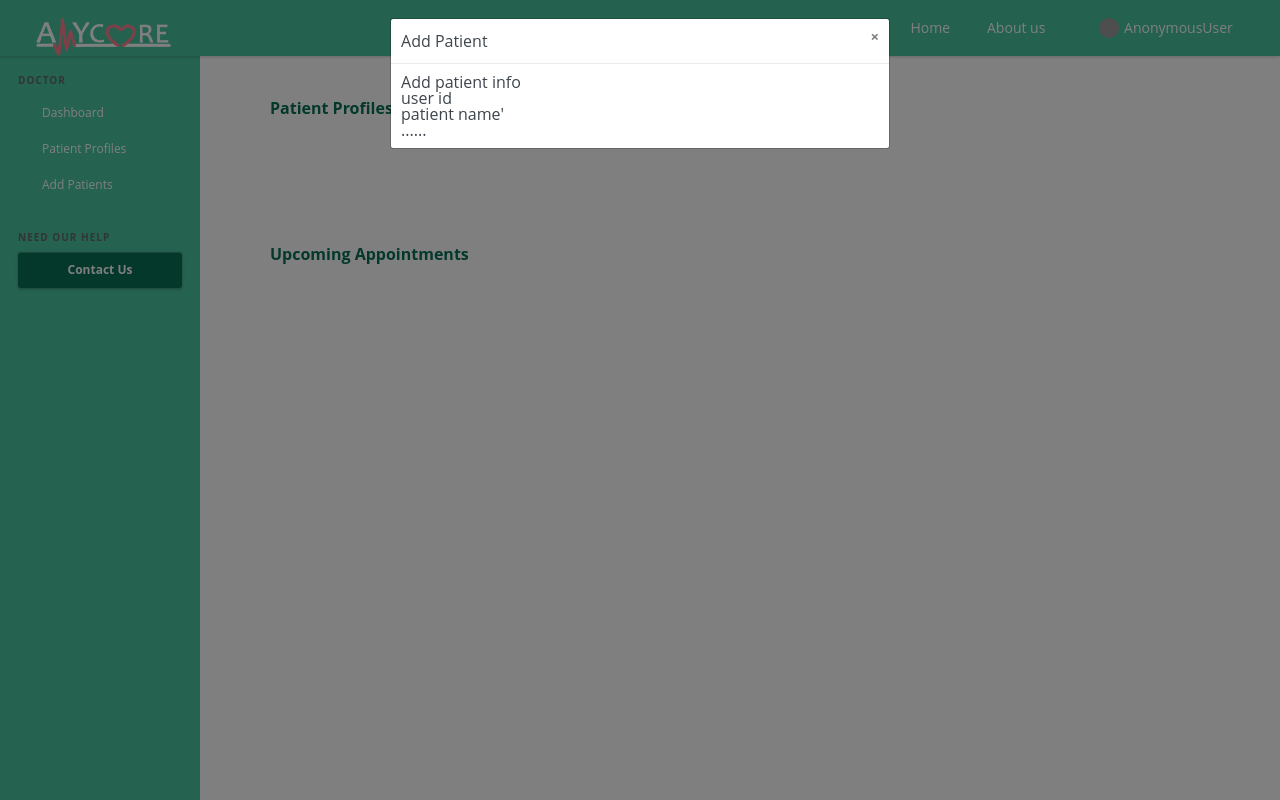
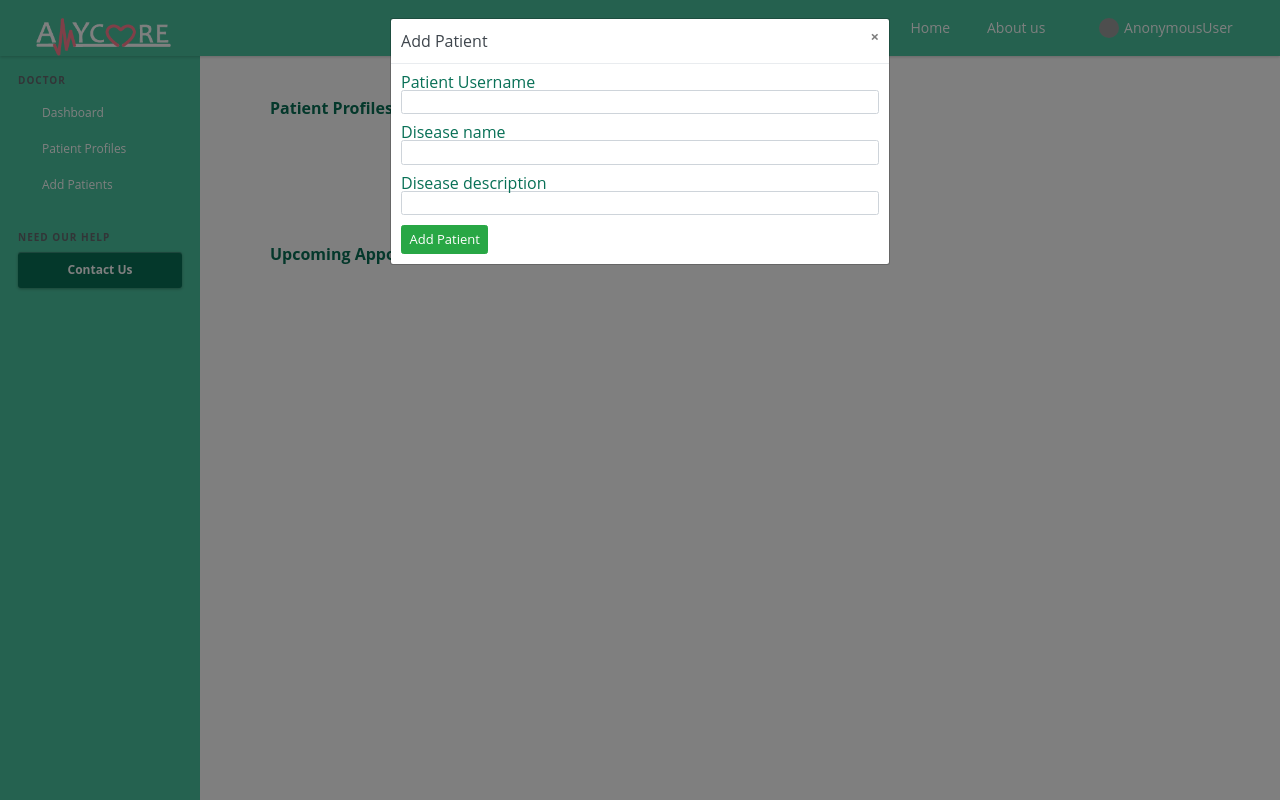
Before and after one commit to anirudh8303/CodeStamp, a Django app: page /doc/ in a window 1280 px wide, after a click on "Add Patients". Run offline with Django 3.2, Linux system fonts and the light colour scheme; data comes from the database, SQL or seed files in the repository; both versions use the stored data as it was after the commit; some libraries are stand-ins or nearby versions; grey boxes are pictures that could not be loaded.

Commit message:
add patient and add medicine backend added

```diff
--- a/fit/urls.py
+++ b/fit/urls.py
@@ -26,5 +26,7 @@ urlpatterns = [
     path('viewpharmacy/', views.viewpharmacy,
          name="viewpharmacy"),
     path('bookappointment/', views.bookappointment,
-         name="bookappointment")
+         name="bookappointment"),
+    path('addpatient/', views.addpatient, name="addpatient"),
+    path('addmedicine/', views.addmedicine, name="addmedicine"),
 ]
--- a/fit/views.py
+++ b/fit/views.py
@@ -245,3 +245,65 @@ def handleLogout(request):
     logout(request)
     messages.success(request, "You are Logged Out !")
     return redirect('/')
+
+
+def addmedicine(request):
+    if request.method == "POST":
+        pat_name = request.POST['pat']
+        disease = request.POST['dise']
+        patient = Disease.objects.get(
+            pat__pat_username=pat_name, disease_name=disease)
+        try:
+            medicine1 = request.POST['medicine1']
+            patient.med1 = medicine1
+            patient.save()
+        except:
+            print("Medicine one already there")
+        try:
+            medicine2 = request.POST['medicine2']
+            patient.med2 = medicine2
+            patient.save()
+        except:
+            print("Medicine two already there")
+        try:
+            medicine3 = request.POST['medicine3']
+            patient.med3 = medicine3
+            patient.save()
+        except:
+            print("Medicine three already there")
+        try:
+            medicine4 = request.POST['medicine4']
+            patient.med4 = medicine4
+            patient.save()
+        except:
+            print("Medicine four already there")
+        try:
+            medicine5 = request.POST['medicine5']
+            patient.med5 = medicine5
+            patient.save()
+        except:
+            print("Medicine five already there")
+        try:
+            medicine6 = request.POST['medicine6']
+            patient.med6 = medicine6
+            patient.save()
+        except:
+            print("required medicine added")
+        messages.success(request, "Medicines added")
+        return redirect('/doc')
+
+
+def addpatient(request):
+    if request.method == "POST":
+        docuser = request.user.username
+        patient = request.POST['patientusername']
+        disease = request.POST['disease']
+        desc = request.POST['desc']
+        if Patient.objects.filter(pat_username=patient).count() != 0:
+            d = Disease(pat=Patient.objects.get(pat_username=patient), doc=Doctors.objects.get(
+                doc_username=docuser), disease_name=disease, disease_description=desc)
+            d.save()
+            return redirect('/doc')
+        else:
+            messages.warning("patient with this username does not exist")
+            return redirect('/doc')
--- a/templates/fit/doctorDashBoard.html
+++ b/templates/fit/doctorDashBoard.html
@@ -1083,6 +1083,43 @@
                     <h4 class="my-3"> 5-) {{p.med5}}</h4>
                     <h4 class="my-3"> 6-) {{p.med6}}</h4>
                   </center>
+                  <form method="POST" action="/addmedicine/">
+                    {% csrf_token %}
+                    <input type="hidden" value={{p.pat}} name="pat">
+                    <input type="hidden" value={{p.disease_name}} name="dise">
+                    {% if p.med1 == "" %}
+                    <label>Add 1st medicine</label>
+                    <input class="my-2" type="text" name="medicine1">
+                    {% endif %}
+                    <br>
+                    {% if p.med2 == "" %}
+                    <label>Add 2nd medicine</label>
+                    <input class="my-2" type="text" name="medicine2">
+                    {% endif %}
+                    <br>
+                    {% if p.med3 == "" %}
+                    <label>Add 3rd medicine</label>
+                    <input type="text" class="my-2" name="medicine3">
+                    {% endif %}
+                    <br>
+                    {% if p.med4 == "" %}
+                    <label>Add 4th medicine</label>
+                    <input type="text" class="my-2" name="medicine4">
+                    {% endif %}
+                    <br>
+                    {% if p.med5 == "" %}
+                    <label>Add 5th medicine</label>
+                    <input type="text" class="my-2" name="medicine5">
+                    {% endif %}
+                    <br>
+                    {% if p.med6 == "" %}
+                    <label>Add 6th medicine</label>
+                    <input type="text" class="my-2" name="medicine6">
+                    <br>
+                    <button class="btn btn-success" style="font-size: small;" type ="submit">Add medicine</button>
+                    {% endif %}
+                    <br>
+                  </form>
                 </div>
               </div>
             </div>
@@ -1140,10 +1177,52 @@
         </button>
       </div>
       <div class="modal-body">
-       Add patient info <br>
-       user id<br>
-       patient name'<br>
-     ......
+        <form method="POST" action="/addpatient/">
+          {% csrf_token %}
+          <div class="form-group">
+            <label for="patientusername" style="color: #087056;">
+              Patient Username</label
+            >
+            <input
+              type="text"
+              class="form-control"
+              id="patientusername"
+              name="patientusername"
+              required
+            />
+          </div>
+          <div class="form-group">
+            <label for="disease" style="color: #087056;">
+              Disease name</label
+            >
+            <input
+              type="text"
+              class="form-control"
+              id="disease"
+              name="disease"
+              required
+            />
+          </div>
+          <div class="form-group">
+            <label for="diseasedesc" style="color: #087056;">
+              Disease description</label
+            >
+            <input
+              type="text"
+              class="form-control"
+              id="desc"
+              name="desc"
+              required
+            />
+          </div>
+          <button
+            class="btn btn-success"
+            style="font-size: small;"
+            type="submit"
+          >
+            Add Patient
+          </button>
+        </form>
       </div>
 
     </div>
```
Also changed, not shown: templates/fit/doctorprofiledashboard.html (+71 -16 lines), db.sqlite3.
